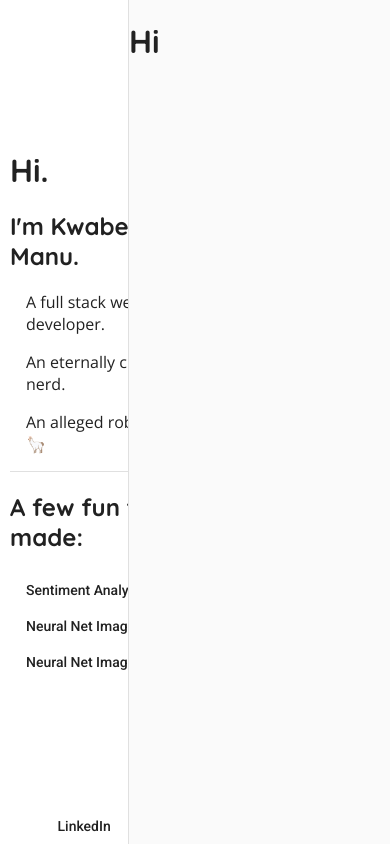
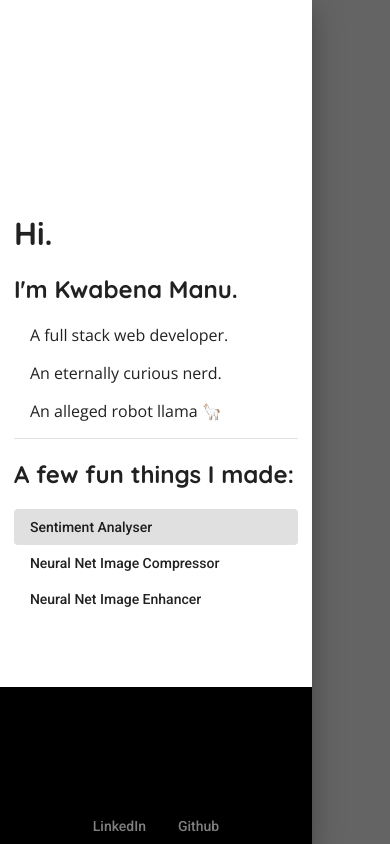
Before and after one commit to KManu/home, an Angular app: page / in a window 390 px wide. Built offline with nearby package versions, Linux system fonts and the light colour scheme.

Commit message:
made frame responsive

```diff
--- a/src/app/app.component.html
+++ b/src/app/app.component.html
@@ -1,11 +1,13 @@
 <div fxLayoutAlign="center stretch" fxLayout="column">
   <div fxFlex fxFill>
     <mat-sidenav-container>
-      <mat-sidenav mode="side" opened>
+      <mat-sidenav #snav [mode]="mobileQuery.matches ? 'over' : 'side'" [fixedInViewport]="mobileQuery.matches"
+        [ngStyle]="{'width': '80vw'}" [ngStyle.gt-xs]="{'width': '33vw'}" opened>
         <app-menu></app-menu>
       </mat-sidenav>
       <mat-sidenav-content>
         <router-outlet></router-outlet>
+        <button [fxShow]="!snav.opened" fxHide.gt-xs (click)="snav.toggle()" id="menuButton" mat-fab>Menu</button>
       </mat-sidenav-content>
     </mat-sidenav-container>
   </div>
--- a/src/app/app.component.scss
+++ b/src/app/app.component.scss
@@ -1,6 +1,9 @@
 mat-sidenav-container{
   min-height: 100vh;
+  height: 100vh;
 }
-mat-sidenav {
-  width: 33vw;
+#menuButton{
+  position: absolute;
+  bottom: 0;
+  right: 0;
 }
--- a/src/app/app.component.ts
+++ b/src/app/app.component.ts
@@ -1,10 +1,26 @@
-import { Component } from '@angular/core';
+import {MediaMatcher} from '@angular/cdk/layout';
+import { Component, ChangeDetectorRef, OnDestroy } from '@angular/core';
 
 @Component({
   selector: 'app-root',
   templateUrl: './app.component.html',
   styleUrls: ['./app.component.scss']
 })
-export class AppComponent {
-  title = 'home';
+export class AppComponent implements OnDestroy{
+  title = 'Home.';
+  mobileQuery: MediaQueryList;
+
+  private mobileQueryListener: () => void;
+
+  constructor(changeDetectorRef: ChangeDetectorRef, media: MediaMatcher){
+    this.mobileQuery = media.matchMedia('(max-width: 600px)');
+    this.mobileQueryListener = () => changeDetectorRef.detectChanges();
+    /*  TODO: Change breakpoint detection method to use CDKs Breakpoint observers and breakpointstate
+    ref: https://alligator.io/angular/breakpoints-angular-cdk/
+    */
+    this.mobileQuery.addListener(this.mobileQueryListener);
+  }
+
+  ngOnDestroy(){}
+
 }
--- a/src/app/core/components/footer/footer.component.scss
+++ b/src/app/core/components/footer/footer.component.scss
@@ -5,6 +5,9 @@
   flex-wrap: wrap;
   justify-content: space-evenly;
   align-items: center;
+  background: black;
+  color: grey;
+  height: fit-content;
   .col{
     flex: 1;
     text-align: center;
--- a/src/app/core/components/menu/menu.component.html
+++ b/src/app/core/components/menu/menu.component.html
@@ -1,4 +1,4 @@
-<div gdAreas=". . . | . main . | . footer ." gdGap="10px"  gdRows="20 60 20" gdColumns="10 auto 10"  id="menuWrapper">
+<div gdAreas=". . . | . main . | footer footer footer" gdGap="10px"  gdRows="20 60 20" gdColumns="10 auto 10"  id="menuWrapper">
     <div id="menuContent" gdArea="main">
       <div id="bio">
         <h1>Hi. </h1>
```
